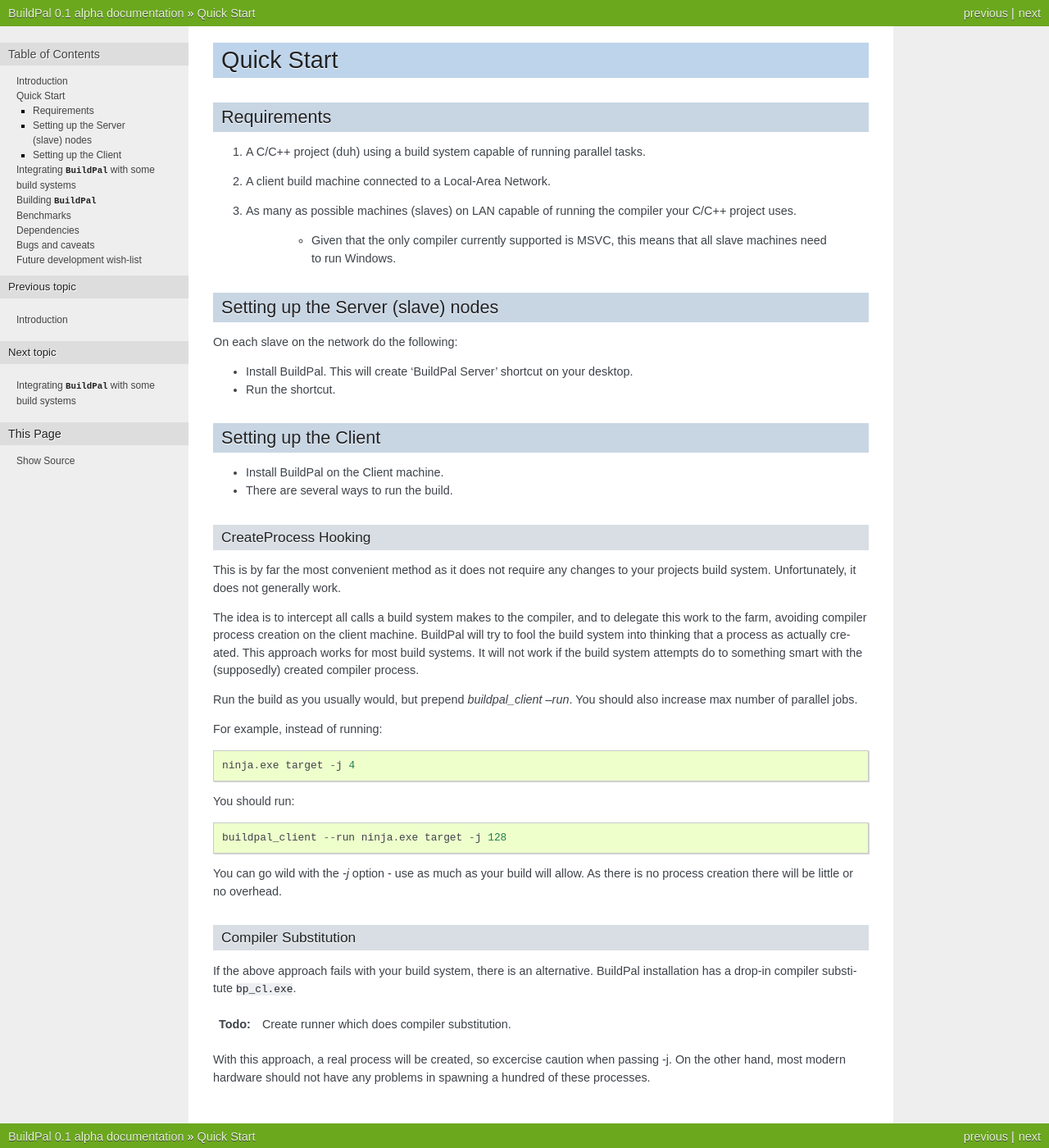
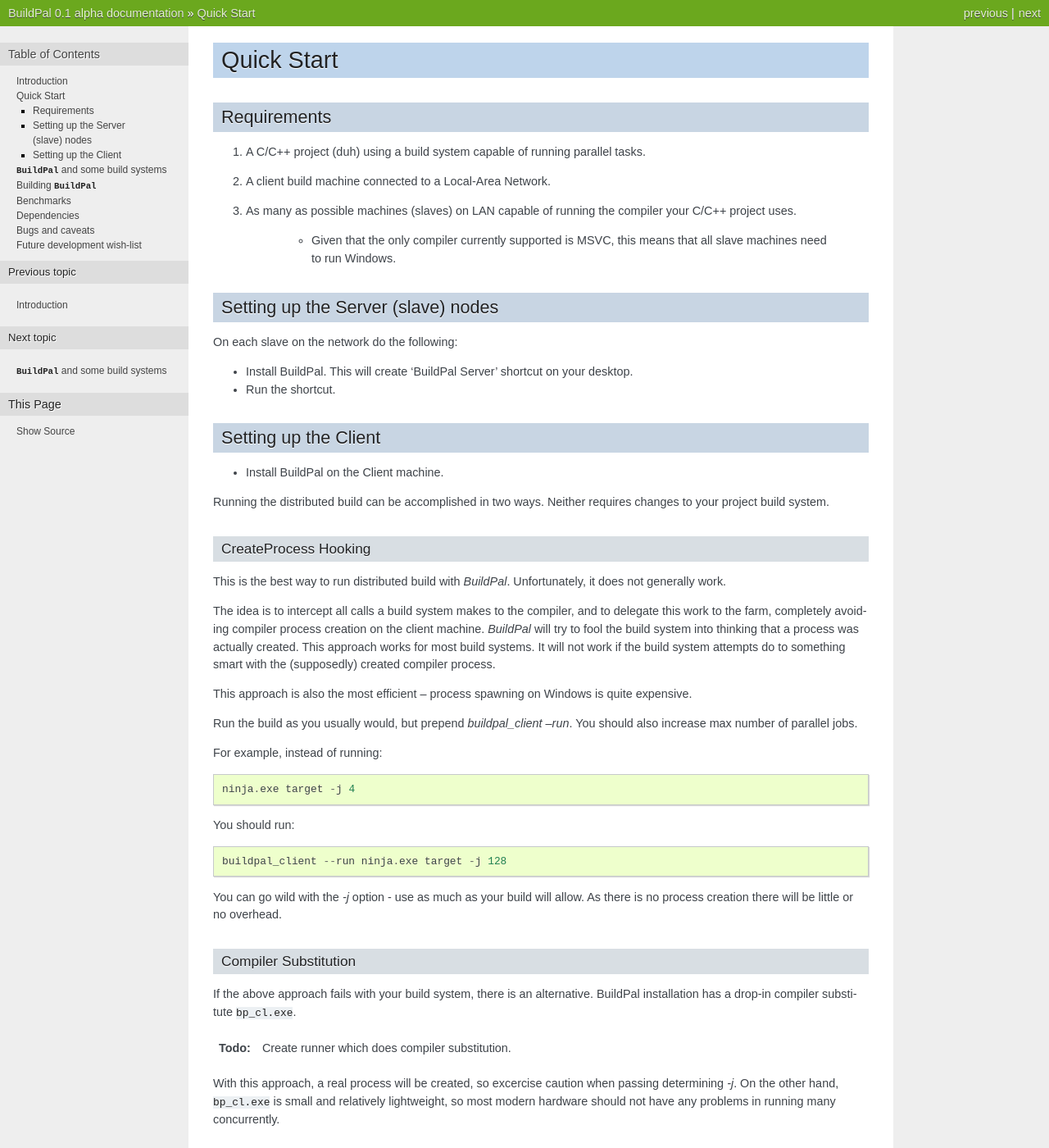
Before and after one commit to pkesist/buildpal, a Sphinx documentation site: the page built from Documentation/quickstart.rst, in a window 1280 px wide and 1400 px high. Shown: the whole window at 82% size. Built offline with Sphinx 7.4.7, drawn with Linux system fonts in a browser that asks for light colours.

Commit message:
doc update

```diff
--- a/Documentation/quickstart.rst
+++ b/Documentation/quickstart.rst
@@ -36,20 +36,27 @@ Setting up the Client
 =====================
 
 * Install BuildPal on the Client machine.
-* There are several ways to run the build.
+
+Running the distributed build can be accomplished in two ways. Neither requires
+changes to your project build system.
+
+.. createprocess_hooking:
 
 CreateProcess Hooking
 ---------------------
 
-This is by far the most convenient method as it does not require any changes to
-your projects build system. Unfortunately, it does not generally work.
+This is the best way to run distributed build with `BuildPal`. Unfortunately, it
+does not generally work.
 
 The idea is to intercept all calls a build system makes to the compiler, and to
-delegate this work to the farm, avoiding compiler process creation on
-the client machine. BuildPal will try to fool the build system into thinking
-that a process as actually created. This approach works for most build systems.
+delegate this work to the farm, completely avoiding compiler process creation on
+the client machine. `BuildPal` will try to fool the build system into thinking
+that a process was actually created. This approach works for most build systems.
 It will not work if the build system attempts do to something smart with the
 (supposedly) created compiler process.
+
+This approach is also the most efficient -- process spawning on Windows is quite
+expensive.
 
 Run the build as you usually would, but prepend `buildpal_client --run`. You
 should also increase max number of parallel jobs.
@@ -77,5 +85,6 @@ BuildPal installation has a drop-in compiler substitute :file:`bp_cl.exe`.
     Create runner which does compiler substitution.
 
 With this approach, a real process will be created, so excercise caution when
-passing -j. On the other hand, most modern hardware should not have any
-problems in spawning a hundred of these processes.
+passing determining `-j`. On the other hand, :file:`bp_cl.exe` is small and
+relatively lightweight, so most modern hardware should not have any problems
+in running many concurrently.
```
Also changed, not shown: other parts of Documentation/quickstart.rst (+1 -0 lines), Documentation/build_systems.rst (+16 -40 lines).
